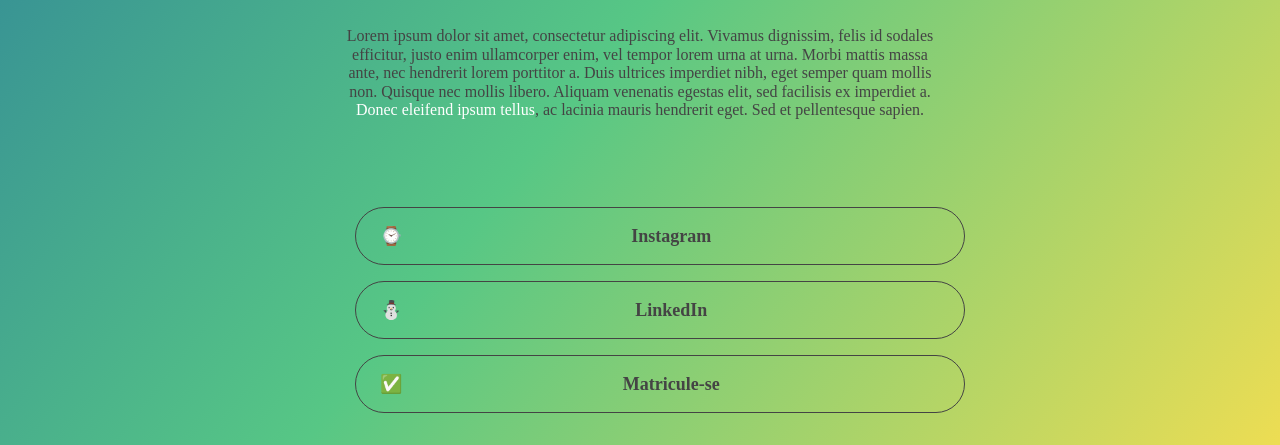
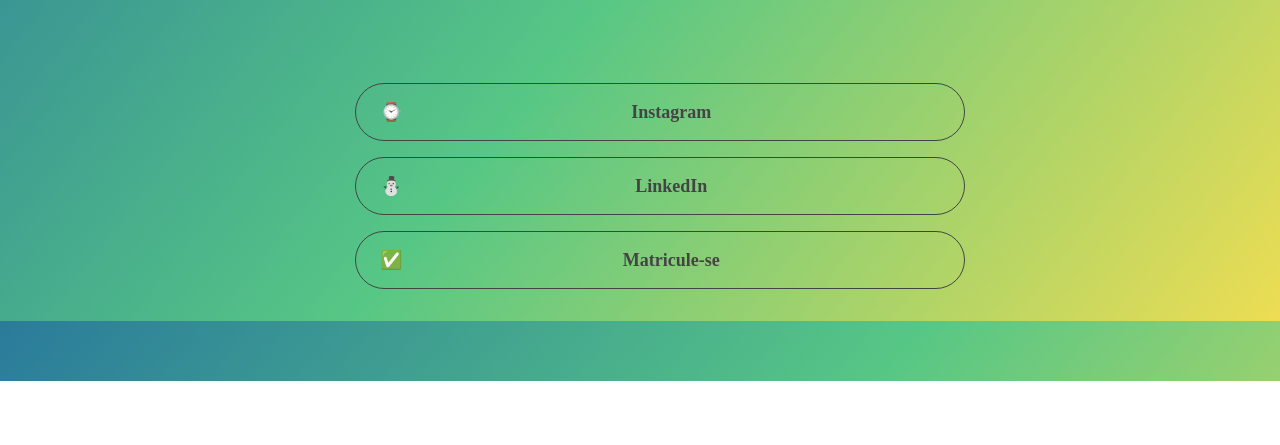
Before and after one commit to Jooj10/demon, a plain HTML site: page index.html in a window 1280 px wide. Shown: the part 419-864 px from the top of the page. After the commit the page ends 800 px from the top, so only its background shows below. Drawn offline with Linux system fonts and the light colour scheme.

Commit message:
remoção da descrição do perfil.

```diff
--- a/index.html
+++ b/index.html
@@ -21,7 +21,6 @@
 
             <div class="profile__about">
                 <div>
-                    <p>Lorem ipsum dolor sit amet, consectetur adipiscing elit. Vivamus dignissim, felis id sodales efficitur, justo enim ullamcorper enim, vel tempor lorem urna at urna. Morbi mattis massa ante, nec hendrerit lorem porttitor a. Duis ultrices imperdiet nibh, eget semper quam mollis non. Quisque nec mollis libero. Aliquam venenatis egestas elit, sed facilisis ex imperdiet a. <span class="destaque">Donec eleifend ipsum tellus</span>, ac lacinia mauris hendrerit eget. Sed et pellentesque sapien.</p>
                 </div>
             </div>
         </div>
```
